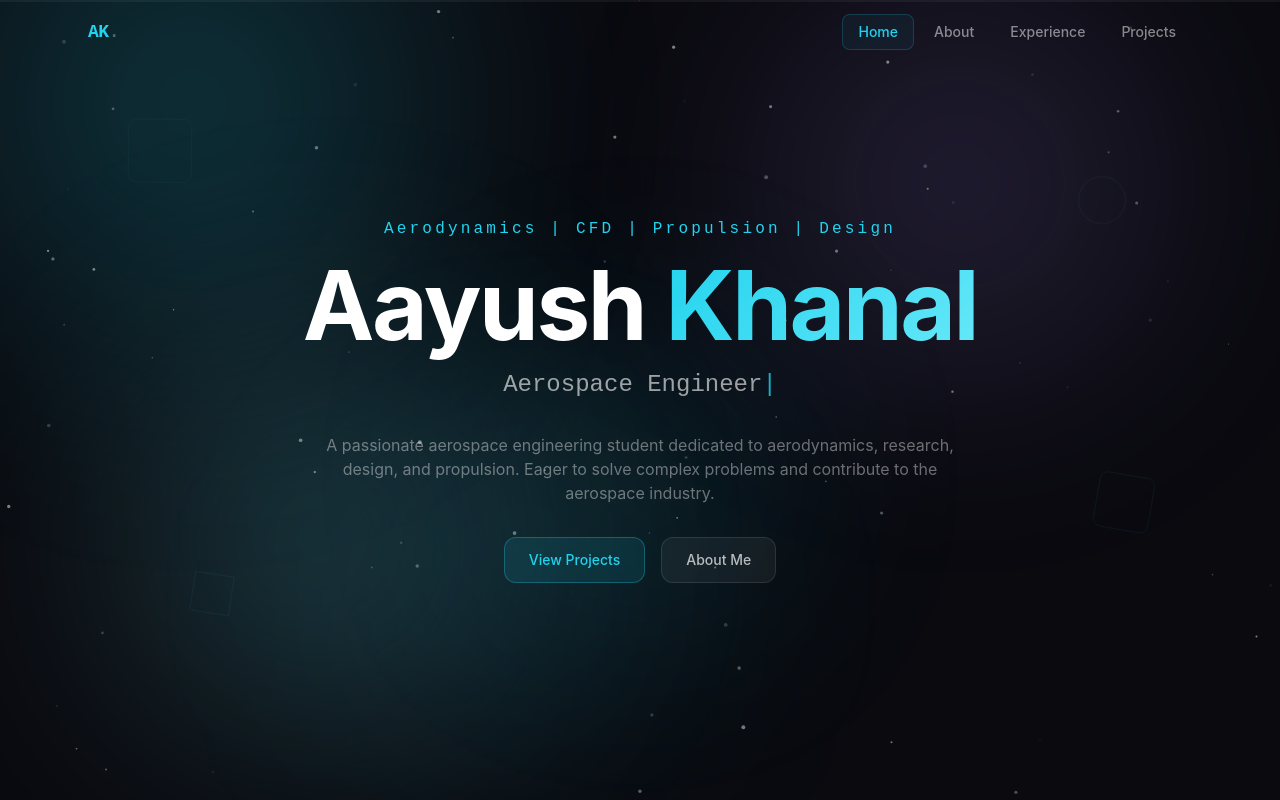
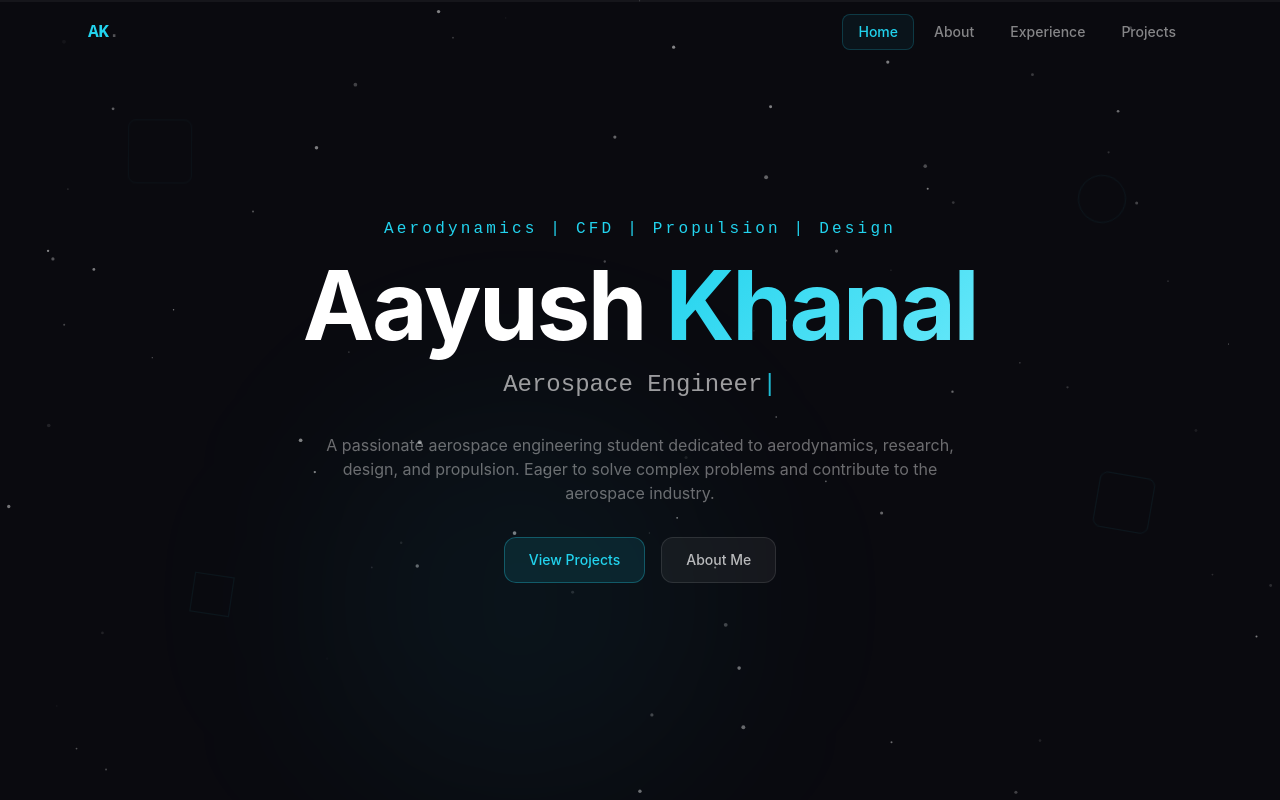
Before and after one commit to Luminex-np/aayushkhanal.github.io, a Next.js app: page /aayushkhanal.github.io/ in a window 1280 px wide. Shown: the top 800 px of the page. Built offline with nearby package versions, Linux system fonts and the light colour scheme.

Commit message:
Fix edu order, revert to starfield, reduce spacing to py-16, remove misc hover, add Python

```diff
--- a/components/About.tsx
+++ b/components/About.tsx
@@ -44,7 +44,7 @@ export default function About() {
   const { about, skills } = portfolioData
 
   return (
-    <section id="about" className="relative py-20 px-4 sm:px-6">
+    <section id="about" className="relative py-16 px-4 sm:px-6">
       <SectionDivider />
       <div className="max-w-6xl mx-auto">
         <ScrollReveal>
@@ -103,7 +103,7 @@ export default function About() {
             <div className="glass rounded-2xl p-6 sm:p-8 h-full">
               <h3 className="text-lg font-semibold text-white mb-6">Education</h3>
               <div className="space-y-0">
-                {[...about.education].reverse().map((edu, i) => (
+                {about.education.map((edu, i) => (
                   <div key={i}>
                     <div className="flex items-start gap-3 sm:gap-4 p-4 rounded-xl bg-white/[0.02]">
                       <div className="w-9 h-9 sm:w-10 sm:h-10 rounded-full bg-accent/10 flex items-center justify-center shrink-0 mt-0.5">
--- a/components/Experience.tsx
+++ b/components/Experience.tsx
@@ -9,7 +9,7 @@ export default function Experience() {
   const [selected, setSelected] = useState<number | null>(null)
 
   return (
-    <section id="experience" className="relative py-20 px-4 sm:px-6">
+    <section id="experience" className="relative py-16 px-4 sm:px-6">
       <SectionDivider />
       <div className="max-w-6xl mx-auto">
         <ScrollReveal>
--- a/components/Hero.tsx
+++ b/components/Hero.tsx
@@ -1,7 +1,7 @@
 import { useEffect, useState, useRef } from 'react'
 import { motion, useScroll, useTransform } from 'framer-motion'
 import { portfolioData } from '../data/portfolio'
-import Nebula from './Nebula'
+
 
 function FloatingShape({ className, delay, style }: { className: string; delay: number; style?: React.CSSProperties }) {
   return (
@@ -46,8 +46,6 @@ export default function Hero() {
         <div className="absolute top-1/3 left-1/2 -translate-x-1/2 w-[800px] h-[800px] bg-accent/8 rounded-full blur-[150px]" />
         <div className="absolute bottom-0 left-1/4 w-[400px] h-[400px] bg-accent/5 rounded-full blur-[100px]" />
       </motion.div>
-
-      <Nebula />
 
       <FloatingShape
         className="top-[15%] left-[10%] w-16 h-16 border border-accent/10 rounded-lg"
--- a/components/Nebula.tsx
+++ /dev/null
@@ -1,42 +0,0 @@
-import { motion } from 'framer-motion'
-
-const clouds = [
-  { size: 600, x: '15%', y: '15%', color: '#22d3ee', delay: 0, scale: [1, 1.1, 1] },
-  { size: 450, x: '75%', y: '25%', color: '#a78bfa', delay: 2, scale: [1, 1.08, 1] },
-  { size: 350, x: '50%', y: '60%', color: '#22d3ee', delay: 4, scale: [1, 1.12, 1] },
-  { size: 500, x: '25%', y: '70%', color: '#67e8f9', delay: 1, scale: [1, 1.05, 1] },
-]
-
-export default function Nebula() {
-  return (
-    <div className="absolute inset-0 overflow-hidden pointer-events-none z-0">
-      {clouds.map((cloud, i) => (
-        <motion.div
-          key={i}
-          className="absolute rounded-full"
-          style={{
-            width: cloud.size,
-            height: cloud.size,
-            left: cloud.x,
-            top: cloud.y,
-            marginLeft: -cloud.size / 2,
-            marginTop: -cloud.size / 2,
-            background: `radial-gradient(circle, ${cloud.color} 0%, transparent 70%)`,
-            filter: 'blur(120px)',
-          }}
-          animate={{
-            y: [0, -20, 0],
-            scale: cloud.scale,
-            opacity: [0.2, 0.35, 0.2],
-          }}
-          transition={{
-            duration: 10 + cloud.delay,
-            repeat: Infinity,
-            ease: 'easeInOut',
-            delay: cloud.delay,
-          }}
-        />
-      ))}
-    </div>
-  )
-}
--- a/components/Projects.tsx
+++ b/components/Projects.tsx
@@ -79,7 +79,7 @@ export default function Projects() {
             <div className="grid sm:grid-cols-2 gap-4">
               {portfolioData.miscellaneous.map((item, i) => (
                 <ScrollReveal key={i} delay={i * 0.1}>
-                  <div className="glass rounded-xl p-5 glass-hover h-full">
+                  <div className="glass rounded-xl p-5 h-full">
                     <p className="text-white font-medium text-sm">{item.title}</p>
                     <p className="text-white/40 text-xs mt-1">{item.description}</p>
                     <p className="text-white/20 text-xs mt-2">{item.period}</p>
--- a/data/portfolio.ts
+++ b/data/portfolio.ts
@@ -41,7 +41,7 @@ export const portfolioData = {
     technical: ['Computational Fluid Dynamics Simulation', 'Aerodynamic Design', 'System Design & Prototyping'],
     cfd: ['ANSYS FLUENT', 'SU2', 'OpenFOAM'],
     design: ['CATIA V5', 'SOLIDWORKS', 'Pointwise', 'XFLR5', 'Plane Maker (X-Plane 12)', 'OpenVSP'],
-    programming: ['MATLAB', 'Arduino'],
+    programming: ['MATLAB', 'Python', 'Arduino'],
     tools: ['LaTeX', 'MS Office', 'Inkscape'],
     soft: ['Problem Solving', 'Team Collaboration', 'Project Management', 'Adaptability'],
   },
```
